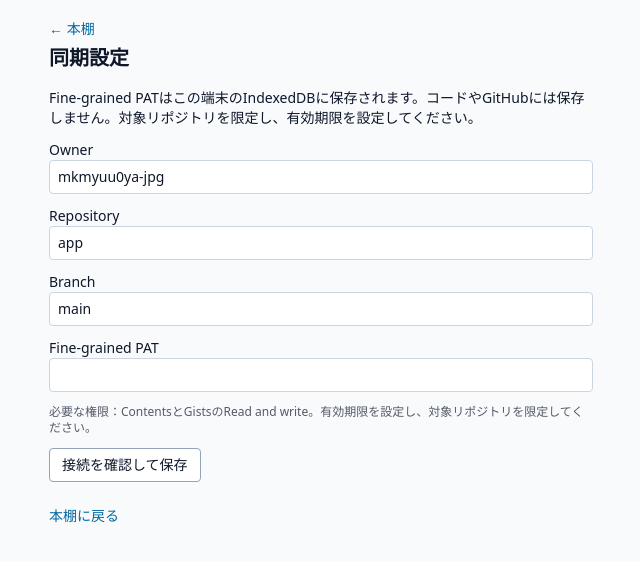
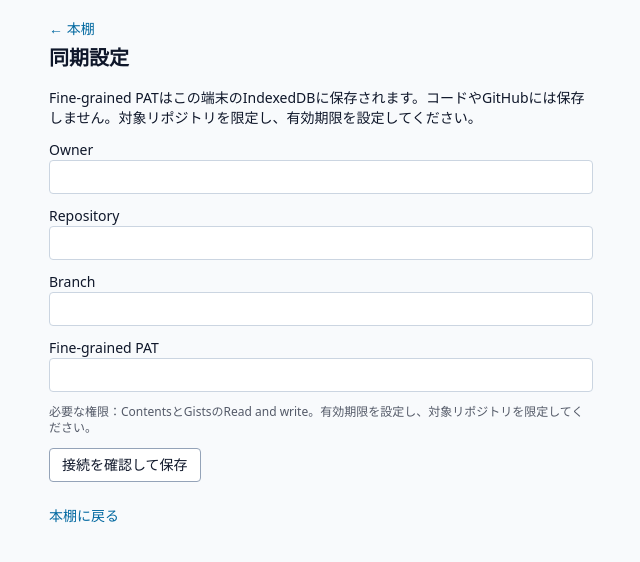
Before and after one commit to mkmyuu0ya-jpg/WriteBook_sync, a React (Vite) app in the folder app/: page /#/settings in a window 1280 px wide. Shown: the top 562 px of the page, without its empty margins (319-959 px from the left). Built offline with nearby package versions, Linux system fonts and the light colour scheme.

Commit message:
Update SettingsPage.tsx

```diff
--- a/app/src/pages/SettingsPage.tsx
+++ b/app/src/pages/SettingsPage.tsx
@@ -13,7 +13,7 @@ import { db } from '../stores/library';
 const input = 'w-full rounded border border-slate-300 bg-white px-2 py-1.5 dark:border-slate-600 dark:bg-slate-800';
 const button = 'rounded border border-slate-400 bg-white px-3 py-1.5 text-sm dark:border-slate-500 dark:bg-slate-800';
 
-const EMPTY: GitHubSettings = { owner: 'mkmyuu0ya-jpg', repo: 'app', branch: 'main', token: '' };
+const EMPTY: GitHubSettings = { owner: '', repo: '', branch: '', token: '' };
 
 export default function SettingsPage() {
   const [settings, setSettings] = useState(EMPTY);
```
